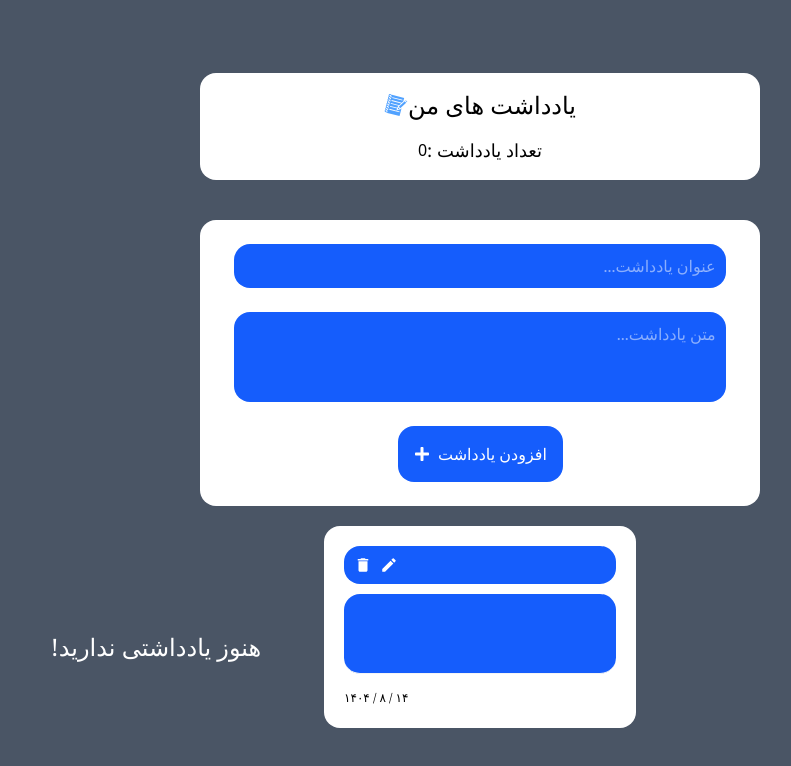
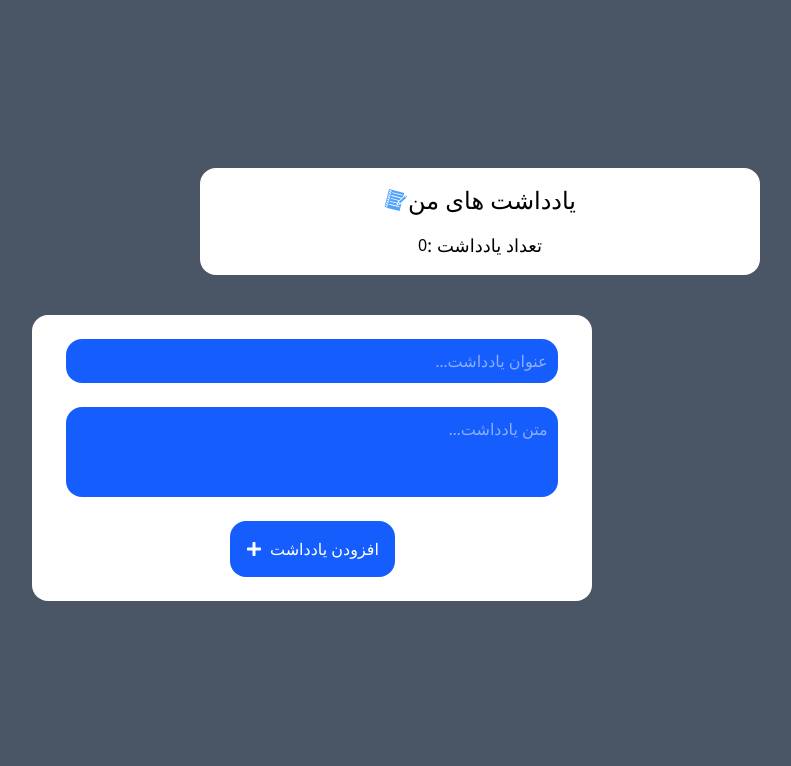
Before and after one commit to alireza-parvali-76/Notebook_React, a React (Vite) app: page / in a window 1280 px wide. Shown: the top 766 px of the page, without its empty margins (160-951 px from the left). Built offline with nearby package versions, Linux system fonts and the light colour scheme.

Commit message:
Handle Edit & Delete

```diff
--- a/src/App.jsx
+++ b/src/App.jsx
@@ -3,7 +3,6 @@ import Header from './Components/Header/Header'
 import Main from './Components/Main/Main'
 
 import './App.css'
-import Letters from './Components/Letters/Letters'
 
 export default function App() {
   return (
@@ -11,7 +10,6 @@ export default function App() {
      <div className='flex items-center justify-center flex-col min-h-dvh bg-gray-600 h-full'>
       <Header />
       <Main />
-      <Letters />
      </div>
     </div>
   )
--- a/src/Components/Letters/Letters.jsx
+++ b/src/Components/Letters/Letters.jsx
@@ -1,33 +1,37 @@
 import React from 'react'
 import { MdModeEdit, MdDelete  } from "react-icons/md";
 
-export default function Letters() {
+export default function Letters({notes, onEdit, onDelete}) {
+    if (!notes || notes.length === 0) {
+         <div className='flex items-center justify-center mt-10'>
+            <span className='font-serif text-white text-2xl'>!هنوز یادداشتی ندارید</span>
+        </div>
+    }
   return (
     <div>
         <div className='w-240 grid grid-cols-3 gap-3 mt-5'>
-            <div className='flex items-center justify-center mt-10'>
-                <span className='font-serif text-white text-2xl'>!هنوز یادداشتی ندارید</span>
-            </div>
+           {notes.map((note) =>(
                  <div className='bg-white p-5 flex flex-col rounded-2xl'>
                     <div className='flex justify-between p-2.5 bg-blue-600 w-full rounded-2xl'>
                         <div className='flex items-center'>
-                        <span className='text-white text-[18px] cursor-pointer mr-2'><MdDelete /></span>
-                        <span className='text-white text-[18px] cursor-pointer'><MdModeEdit /></span>
+                            <span className='text-white text-[18px] cursor-pointer mr-2'
+                            onClick={() => onDelete(note.id)}><MdDelete /></span>
+                            <span className='text-white text-[18px] cursor-pointer'
+                            onClick={() => onEdit(note.id)}><MdModeEdit /></span>
                         </div>
                         <div>
-                        <span className='font-serif'></span>
+                            <span className='font-serif'>{note.title}</span>
                         </div>
                     </div>
                     <div className='h-20 bg-blue-600 overflow-hidden text-right border-b border-b-gray-100 mt-2.5 p-2 rounded-2xl ' dir='rtl'>
-                    <span className='font-serif line-clamp-3'>
-                    </span>
+                        <span className='font-serif line-clamp-3'>{note.content}</span>
                     </div>
                     <div className='mt-2.5'>
-                    <span className='text-[12px] font-normal font-serif'>
-                        ۱۴۰۴ / ۸ / ۱۴
-                    </span>
+                        <span className='text-[12px] font-normal font-serif'>{note.date}</span>
                     </div>
             </div>
+           ))}
+
         </div>
     </div>
   )
--- a/src/Components/Main/Main.jsx
+++ b/src/Components/Main/Main.jsx
@@ -1,28 +1,126 @@
-import React from 'react'
+import React, {useState} from 'react'
 import { FaPlus } from "react-icons/fa";
+import Letters from '../Letters/Letters';
 
 export default function Main() {
-    function addNote(){
+    const [title, setTitle] = useState('')
+  const [content, setContent] = useState('')
+  const [notes, setNotes] = useState([])
+  const [editingNote, setEditingNote] = useState(null) // حالت ویرایش
 
+  // افزودن یادداشت جدید
+  function addNote() {
+    if (title.trim() === '' || content.trim() === '') {
+      alert('لطفا عنوان و متن یادداشت را پر کنید');
+      return;
     }
+
+    const newNote = {
+      id: Date.now(),
+      title,
+      content,
+      date: new Date().toLocaleDateString('fa-IR')
+    }
+
+    setNotes([...notes, newNote])
+    setTitle('')
+    setContent('')
+  }
+
+  // حذف یادداشت
+  const handleDeleteNote = (id) => {
+    setNotes(notes.filter((note) => note.id !== id))
+  }
+
+  // آماده‌سازی ویرایش
+  const handleEditNote = (note) => {
+    setEditingNote(note)
+    setTitle(note.title)
+    setContent(note.content)
+  }
+
+  // ذخیره ویرایش
+  const handleSaveEdit = () => {
+    if (title.trim() === '' || content.trim() === '') {
+      alert('عنوان و متن نمی‌تواند خالی باشد');
+      return;
+    }
+
+    const updatedNotes = notes.map((note) =>
+      note.id === editingNote.id ? { ...note, title, content } : note
+    )
+
+    setNotes(updatedNotes)
+    cancelEdit()
+  }
+
+  // لغو ویرایش
+  const cancelEdit = () => {
+    setEditingNote(null)
+    setTitle('')
+    setContent('')
+  }
+
   return (
     <div>
       <div className='w-140 bg-white mt-10 rounded-2xl'>
-            <div className='flex items-center justify-center p-3' >
-                <input type="text" className='min-w-11/12 bg-blue-600 text-white p-2.5 text-right font-serif rounded-2xl mt-3'
-                 placeholder='...عنوان یادداشت'/>
+        <div className='flex items-center justify-center p-3'>
+          <input
+            type="text"
+            className='min-w-11/12 bg-blue-600 text-white p-2.5 text-right font-serif rounded-2xl mt-3'
+            placeholder='...عنوان یادداشت'
+            onChange={(e) => setTitle(e.target.value)}
+            value={title}
+          />
         </div>
+
         <div className='flex items-center justify-center p-3'>
-                <textarea className='min-w-11/12 bg-blue-600 text-white p-2.5 text-right font-serif rounded-2xl resize-none h-[90px]'
-                placeholder='...متن یادداشت'></textarea>
+          <textarea
+            className='min-w-11/12 bg-blue-600 text-white p-2.5 text-right font-serif rounded-2xl resize-none h-[90px]'
+            placeholder='...متن یادداشت'
+            onChange={(e) => setContent(e.target.value)}
+            value={content}
+          ></textarea>
         </div>
-            <div className='flex items-center justify-center p-3'>
-                <button className='flex items-center bg-blue-600 p-4 rounded-2xl cursor-pointer mb-3
-                transform transition-transform duration-400 hover:scale-103 will-change-transform'>
+
+        <div className='flex items-center justify-center p-3 space-x-3'>
+          {editingNote ? (
+            <>
+              <button
+                className='flex items-center bg-blue-600 p-4 rounded-2xl cursor-pointer mb-3
+                  transform transition-transform duration-400 hover:scale-105 will-change-transform'
+                onClick={handleSaveEdit}
+              >
+                <span className='text-white font-serif'>ذخیره تغییرات</span>
+              </button>
+
+              <button
+                className='flex items-center bg-red-600 p-4 rounded-2xl cursor-pointer mb-3
+                  transform transition-transform duration-400 hover:scale-105 will-change-transform'
+                onClick={cancelEdit}
+              >
+                <span className='text-white font-serif'>لغو ویرایش</span>
+              </button>
+            </>
+          ) : (
+            <button
+              className='flex items-center bg-blue-600 p-4 rounded-2xl cursor-pointer mb-3
+                transform transition-transform duration-400 hover:scale-105 will-change-transform'
+              onClick={addNote}
+            >
               <span className='text-white mr-2'><FaPlus /></span>
-                    <span className='font-serif text-white' onClick={addNote}>افزودن یادداشت</span>
+              <span className='font-serif text-white'>افزودن یادداشت</span>
             </button>
+          )}
         </div>
+      </div>
+
+      <div className='w-full max-w-4xl mt-8'>
+        <Letters
+          notes={notes}
+          onDelete={handleDeleteNote}
+          onEdit={handleEditNote}
+        />
       </div>
     </div>
   )
```
Lines whose indentation alone changed are shown as unchanged.
